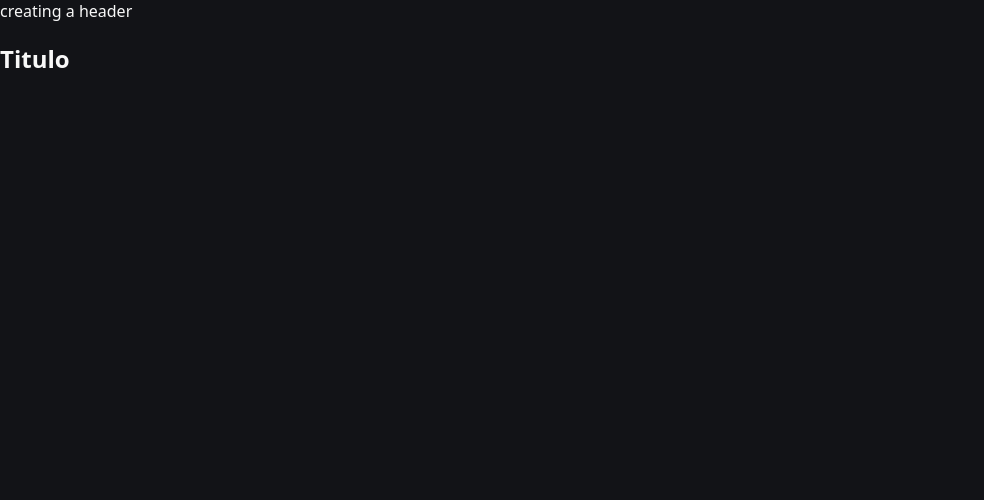
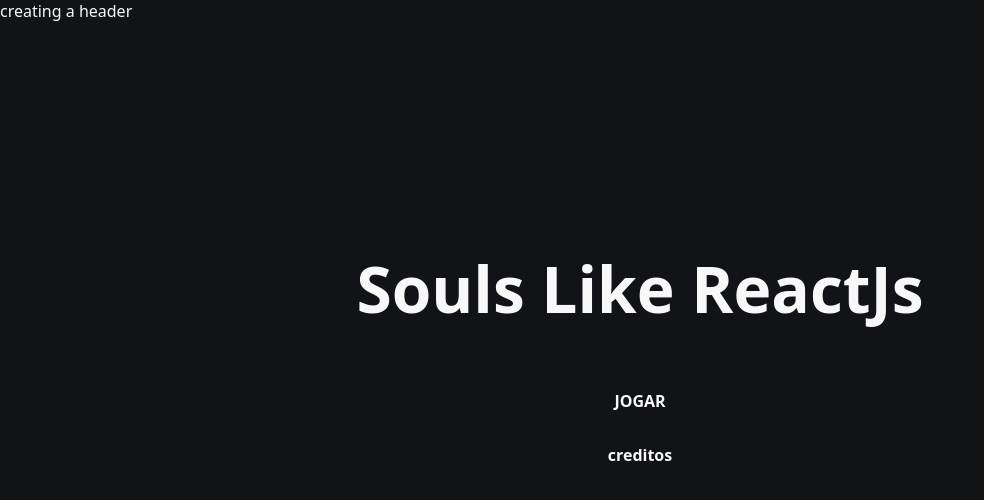
Before and after one commit to danielBRTanimacao/souls-like-reactjs, a React (Vite) app in the folder souls-like/: page / in a window 1280 px wide. Shown: the top 500 px of the page, without its empty margins (0-984 px from the left). Built offline with nearby package versions, Linux system fonts and the light colour scheme.

Commit message:
new feture and design

```diff
--- a/souls-like/src/App.jsx
+++ b/souls-like/src/App.jsx
@@ -4,7 +4,21 @@
     return (
         <>
             <Header />
-            <h2>Titulo</h2>
+            <main className="center-main">
+                <article className="row text-center">
+                    <h1 className="display-title">Souls Like ReactJs</h1>
+                    <div className="col">
+                        <a href="/game/" className="btn fs-bold">
+                            JOGAR
+                        </a>
+                    </div>
+                    <div className="col">
+                        <a href="/game/" className="btn fs-bold">
+                            creditos
+                        </a>
+                    </div>
+                </article>
+            </main>
         </>
     );
 };
--- a/souls-like/src/assets/css/Index.css
+++ b/souls-like/src/assets/css/Index.css
@@ -13,3 +13,45 @@
 body {
     background-color: var(--bg-principal-color);
 }
+
+/* text and typhography */
+.display-title {
+    font-size: 4rem !important;
+}
+
+.text-center {
+    text-align: center;
+}
+
+.fs-bold {
+    font-weight: 600;
+}
+
+/* colunas */
+.row {
+    display: grid;
+}
+
+.col {
+    padding: 1rem;
+}
+
+/* button modificados */
+.btn {
+    text-decoration: none;
+    padding: 5px;
+}
+
+.btn:hover {
+    border: 1px solid var(--white-color);
+    border-radius: 1rem;
+    padding: 5px;
+}
+
+/* css app principal */
+.center-main {
+    height: 80vh;
+    display: flex;
+    align-items: center;
+    justify-content: center;
+}
--- a/souls-like/src/main.jsx
+++ b/souls-like/src/main.jsx
@@ -1,6 +1,7 @@
 import React from "react";
 import ReactDOM from "react-dom/client";
 import { createBrowserRouter, RouterProvider } from "react-router-dom";
+
 import App from "./App.jsx";
 import Game from "./Game.jsx";
 
```
